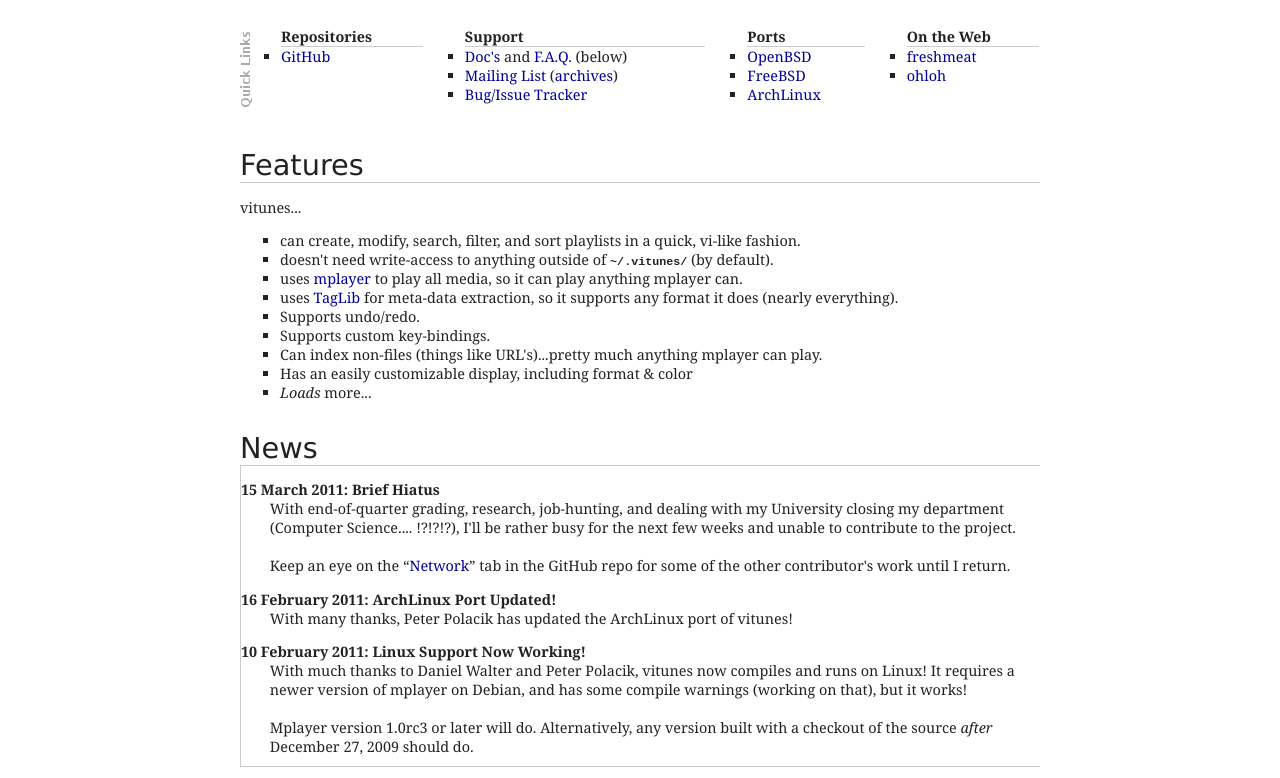
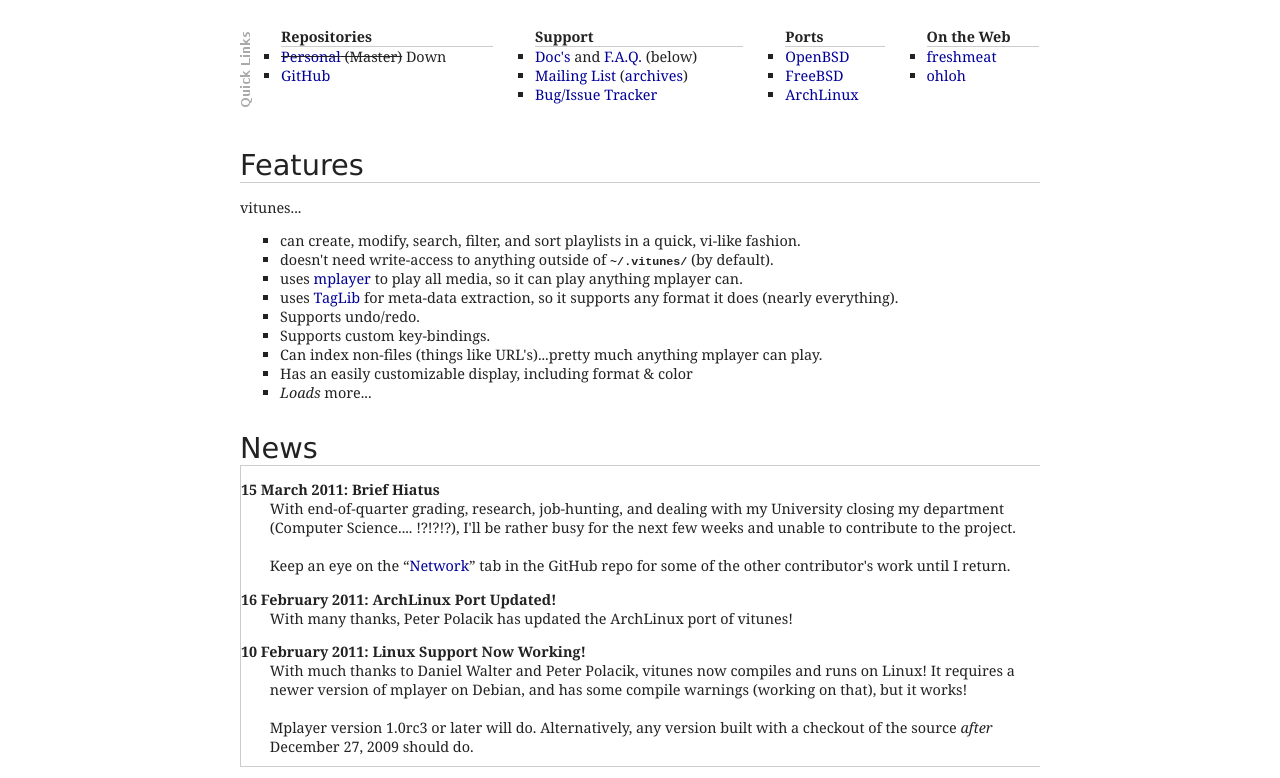
Before and after one commit to ryanflannery/vitunes.org, a plain HTML site: page index.html in a window 1280 px wide. Shown: the part 322-1100 px from the top of the page. Drawn offline with nearby package versions, Linux system fonts and the light colour scheme.

Commit message:
Re-add link to personal repository, with note

```diff
--- a/index.html
+++ b/index.html
@@ -64,6 +64,7 @@
 <td>
    <ul>
       <li class="listHead">Repositories</li>
+      <li><del><a href="http://git.ryanflannery.net/vitunes">Personal</a> (Master)</del> Down</li>
       <li><a href="https://github.com/ryanflannery/vitunes">GitHub</a></li>
    </ul>
 </td>
```
